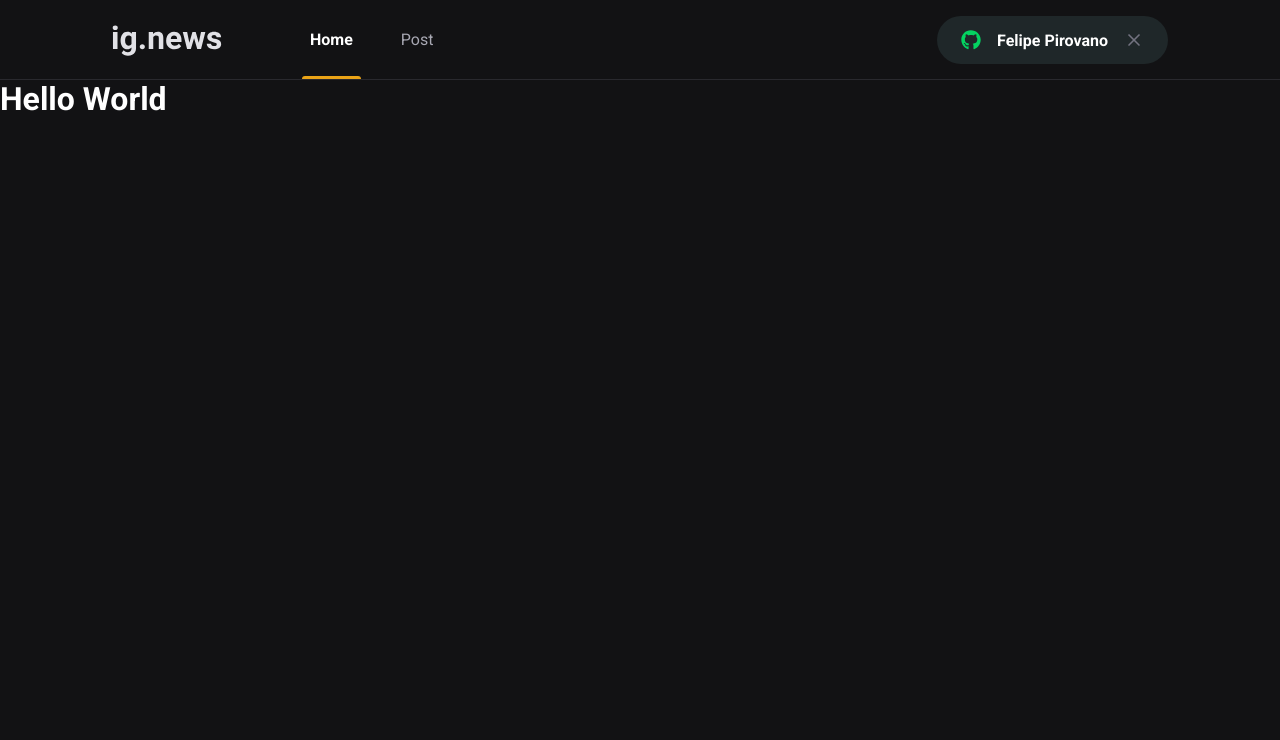
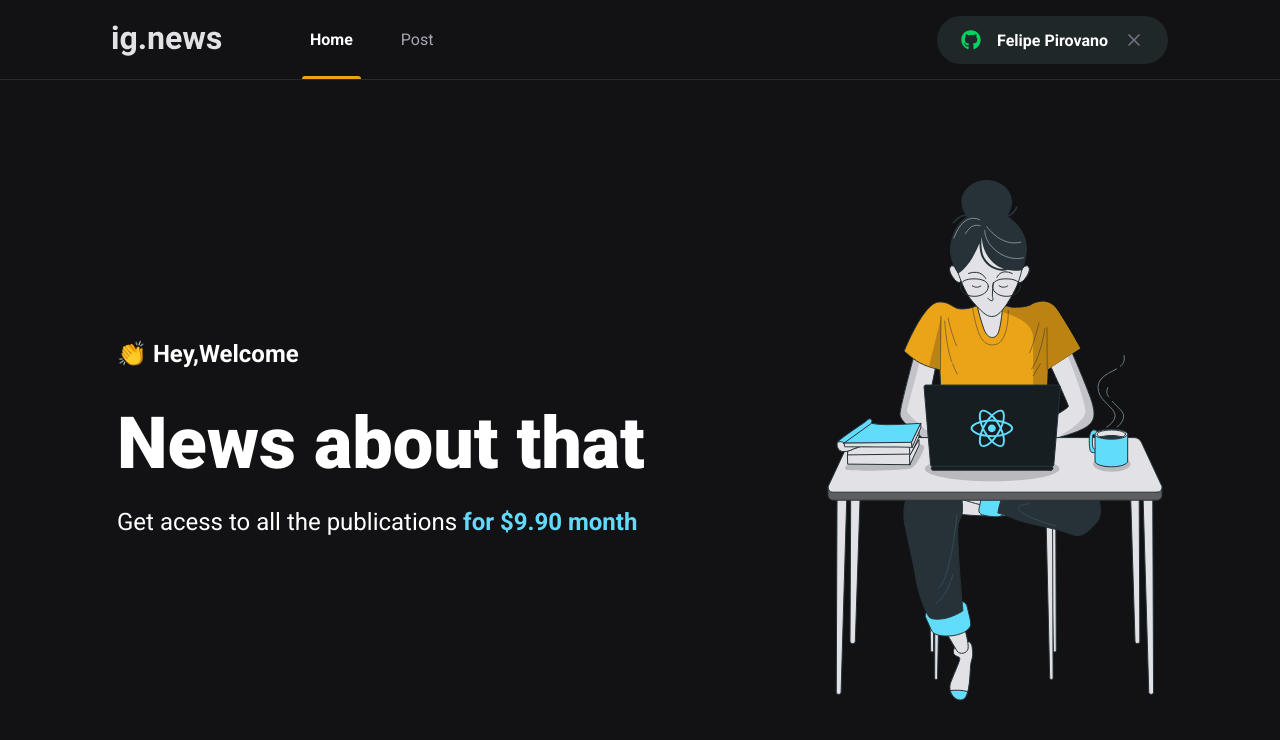
Before and after one commit to Felipepirova/ignews, a Next.js app: page / in a window 1280 px wide. Shown: the top 740 px of the page. Built offline with nearby package versions, Linux system fonts and the light colour scheme.

Commit message:
home style

```diff
--- /dev/null
+++ b/src/pages/home.module.scss
@@ -0,0 +1,41 @@
+.contentContainer {
+  max-width: 1110px;
+  margin: 0 auto;
+  padding: 0 2rem;
+  height: calc(100vh - 5rem);
+
+  display: flex;
+  align-items: center;
+  justify-content: space-between;
+}
+
+.hero {
+  max-width: 600px;
+
+  > span {
+    font-size: 1.5rem;
+    font-weight: bold;
+  }
+
+  h1 {
+    font-size: 4.5rem;
+    line-height: 4.5rem;
+    font-weight: 900;
+    margin-top: 2.5rem;
+
+    span {
+      color: var(--cyan-500);
+    }
+  }
+
+  p {
+    font-size: 1.5rem;
+    line-height: 2.25rem;
+    margin-top: 1.5rem;
+
+    span {
+      color: var(--cyan-500);
+      font-weight: bold;
+    }
+  }
+}
--- a/src/pages/index.tsx
+++ b/src/pages/index.tsx
@@ -1,12 +1,23 @@
 import Head from 'next/head'
+
+import style from './home.module.scss'
 
 export default function Home() {
   return (
     <>
       <Head>
-        <title>Início | ig.news</title>
+        <title>Home | ig.news</title>
       </Head>
-      <h1>Hello World</h1>
+      <main className={style.contentContainer}>
+        <section className={style.hero}>
+          <span>👏 Hey,Welcome</span>
+          <h1>News about that</h1>
+          <p>
+            Get acess to all the publications <span>for $9.90 month</span>
+          </p>
+        </section>
+        <img src="/images/avatar.svg" alt="Girld Colding" />
+      </main>
     </>
   )
 }
```
